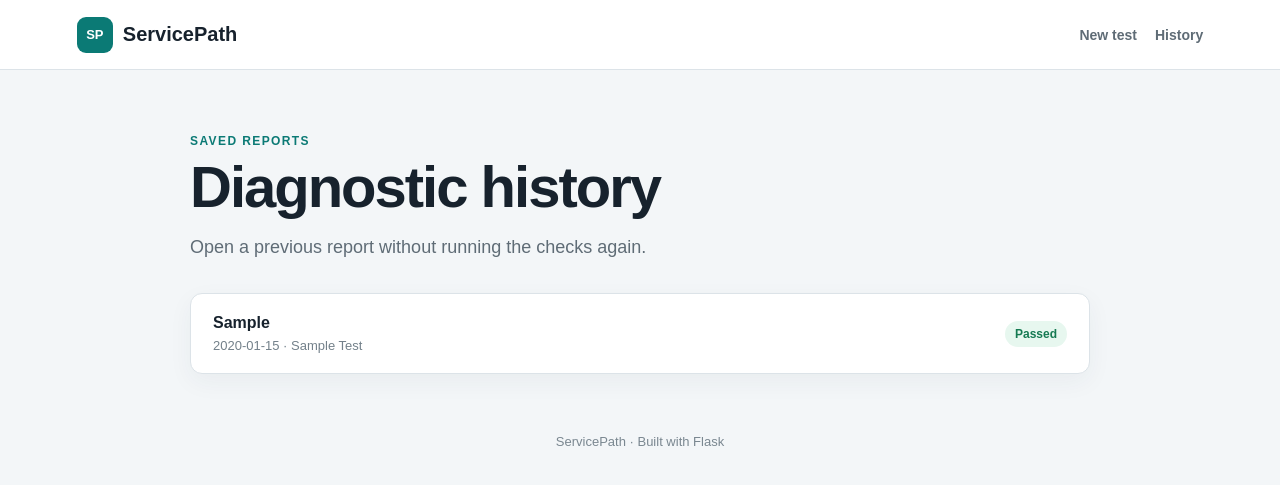
After one commit to wljf817/ServicePath, a Flask app: page /history in a window 1280 px wide. The commit adds this page. Shown: the top 485 px of the page. Run offline with Flask 3, Linux system fonts and the light colour scheme; tables that the repository leaves empty hold one stand-in row (values such as "Sample post").

Commit message:
feat: save diagnostic report history

```diff
--- a/app.py
+++ b/app.py
@@ -1,10 +1,13 @@
-from flask import Flask, render_template, request
+from flask import Flask, abort, redirect, render_template, request, url_for
 
+from database import get_report, init_db, list_reports, save_report
 from diagnostics.runner import run_diagnostics
 from diagnostics.target import TargetError
 
 
 app = Flask(__name__)
+app.config["DATABASE"] = f"{app.instance_path}/servicepath.db"
+init_db(app.config["DATABASE"])
 
 
 @app.template_filter("format_detail")
@@ -21,6 +24,25 @@ def format_detail(value):
 @app.route("/")
 def index():
     return render_template("index.html")
+
+
+@app.route("/history")
+def history():
+    reports = list_reports(app.config["DATABASE"])
+    return render_template("history.html", reports=reports)
+
+
+@app.route("/reports/<int:report_id>")
+def view_report(report_id):
+    report = get_report(app.config["DATABASE"], report_id)
+    if not report:
+        abort(404)
+    return render_template(
+        "index.html",
+        report=report,
+        domain=report["target"]["url"],
+        mode=report["mode"],
+    )
 
 
 @app.route("/diagnose", methods=["POST"])
@@ -52,12 +74,8 @@ def diagnose():
             400,
         )
 
-    return render_template(
-        "index.html",
-        domain=domain,
-        mode=mode,
-        report=report,
-    )
+    report_id = save_report(app.config["DATABASE"], report)
+    return redirect(url_for("view_report", report_id=report_id))
 
 
 if __name__ == "__main__":
--- /dev/null
+++ b/database.py
@@ -0,0 +1,80 @@
+import json
+import sqlite3
+from pathlib import Path
+
+
+def connect(database_path):
+    connection = sqlite3.connect(database_path)
+    connection.row_factory = sqlite3.Row
+    return connection
+
+
+def init_db(database_path):
+    Path(database_path).parent.mkdir(parents=True, exist_ok=True)
+
+    with connect(database_path) as connection:
+        connection.execute(
+            """
+            CREATE TABLE IF NOT EXISTS reports (
+                id INTEGER PRIMARY KEY AUTOINCREMENT,
+                target TEXT NOT NULL,
+                mode TEXT NOT NULL,
+                status TEXT NOT NULL,
+                first_problem TEXT,
+                created_at TEXT NOT NULL,
+                report_json TEXT NOT NULL
+            )
+            """
+        )
+
+
+def save_report(database_path, report):
+    report_json = json.dumps(report)
+
+    with connect(database_path) as connection:
+        cursor = connection.execute(
+            """
+            INSERT INTO reports (
+                target, mode, status, first_problem, created_at, report_json
+            ) VALUES (?, ?, ?, ?, ?, ?)
+            """,
+            (
+                report["target"]["url"],
+                report["mode"],
+                report["status"],
+                report["first_problem"],
+                report["created_at"],
+                report_json,
+            ),
+        )
+        return cursor.lastrowid
+
+
+def get_report(database_path, report_id):
+    with connect(database_path) as connection:
+        row = connection.execute(
+            "SELECT id, report_json FROM reports WHERE id = ?",
+            (report_id,),
+        ).fetchone()
+
+    if not row:
+        return None
+
+    report = json.loads(row["report_json"])
+    report["id"] = row["id"]
+    return report
+
+
+def list_reports(database_path, limit=50):
+    with connect(database_path) as connection:
+        rows = connection.execute(
+            """
+            SELECT id, target, mode, status, first_problem, created_at
+            FROM reports
+            ORDER BY id DESC
+            LIMIT ?
+            """,
+            (limit,),
+        ).fetchall()
+
+    return [dict(row) for row in rows]
--- a/static/style.css
+++ b/static/style.css
@@ -40,9 +40,20 @@ body {
     font-size: 13px;
 }
 
-.header-label {
-    color: #6e7b85;
+.site-header nav {
+    display: flex;
+    gap: 18px;
+}
+
+.site-header nav a {
+    color: #5f6c76;
     font-size: 14px;
+    font-weight: bold;
+    text-decoration: none;
+}
+
+.site-header nav a:hover {
+    color: #0b7a75;
 }
 
 .page {
@@ -384,11 +395,86 @@ footer {
     font-size: 13px;
 }
 
+.history-page {
+    max-width: 900px;
+}
+
+.history-list {
+    display: grid;
+    gap: 12px;
+}
+
+.history-item,
+.empty-card {
+    background: #ffffff;
+    border: 1px solid #dce3e8;
+    border-radius: 12px;
+    box-shadow: 0 8px 24px rgba(33, 54, 71, 0.05);
+}
+
+.history-item {
+    display: flex;
+    align-items: center;
+    justify-content: space-between;
+    gap: 20px;
+    padding: 20px 22px;
+    color: #17222d;
+    text-decoration: none;
+}
+
+.history-item:hover {
+    border-color: #0b7a75;
+}
+
+.history-item p {
+    margin: 6px 0 0;
+    color: #73808a;
+    font-size: 13px;
+}
+
+.history-status {
+    padding: 6px 10px;
+    border-radius: 14px;
+    font-size: 12px;
+    font-weight: bold;
+}
+
+.history-status.status-passed {
+    background: #e7f7ef;
+    color: #167a52;
+}
+
+.history-status.status-warning {
+    background: #fff5d9;
+    color: #8a6400;
+}
+
+.history-status.status-error {
+    background: #fdebed;
+    color: #b32838;
+}
+
+.empty-card {
+    padding: 34px;
+    text-align: center;
+}
+
+.empty-card p {
+    margin: 10px 0 24px;
+    color: #6e7b85;
+}
+
+.button-link {
+    display: inline-block;
+    padding: 12px 18px;
+    border-radius: 8px;
+    background: #0b7a75;
+    color: #ffffff;
+    font-weight: bold;
+    text-decoration: none;
+}
+
 @media (max-width: 760px) {
-    .header-label {
-        display: none;
-    }
-
     .page {
         padding-top: 42px;
     }
--- /dev/null
+++ b/templates/history.html
@@ -0,0 +1,53 @@
+<!DOCTYPE html>
+<html lang="en">
+<head>
+    <meta charset="UTF-8">
+    <meta name="viewport" content="width=device-width, initial-scale=1.0">
+    <title>History · ServicePath</title>
+    <link rel="stylesheet" href="{{ url_for('static', filename='style.css') }}">
+</head>
+<body>
+    <header class="site-header">
+        <a class="brand" href="{{ url_for('index') }}">
+            <span class="brand-mark">SP</span>
+            <span>ServicePath</span>
+        </a>
+        <nav>
+            <a href="{{ url_for('index') }}">New test</a>
+            <a href="{{ url_for('history') }}">History</a>
+        </nav>
+    </header>
+
+    <main class="page history-page">
+        <section class="intro">
+            <p class="eyebrow">SAVED REPORTS</p>
+            <h1>Diagnostic history</h1>
+            <p class="intro-text">Open a previous report without running the checks again.</p>
+        </section>
+
+        {% if reports %}
+            <div class="history-list">
+                {% for report in reports %}
+                    <a class="history-item" href="{{ url_for('view_report', report_id=report.id) }}">
+                        <div>
+                            <strong>{{ report.target }}</strong>
+                            <p>{{ report.created_at }} · {{ report.mode|title }} Test</p>
+                        </div>
+                        <span class="history-status status-{{ report.status }}">
+                            {{ report.status|title }}
+                        </span>
+                    </a>
+                {% endfor %}
+            </div>
+        {% else %}
+            <section class="empty-card">
+                <h2>No saved reports yet</h2>
+                <p>Run your first website diagnosis to create one.</p>
+                <a class="button-link" href="{{ url_for('index') }}">Start a diagnosis</a>
+            </section>
+        {% endif %}
+    </main>
+
+    <footer>ServicePath &middot; Built with Flask</footer>
+</body>
+</html>
--- a/templates/index.html
+++ b/templates/index.html
@@ -13,7 +13,10 @@
             <span class="brand-mark">SP</span>
             <span>ServicePath</span>
         </a>
-        <span class="header-label">Website diagnostics</span>
+        <nav>
+            <a href="{{ url_for('index') }}">New test</a>
+            <a href="{{ url_for('history') }}">History</a>
+        </nav>
     </header>
 
     <main class="page">
```
Also changed, not shown: tests/test_database.py (added, +45 -0 lines), tests/test_routes.py (+23 -0 lines).
